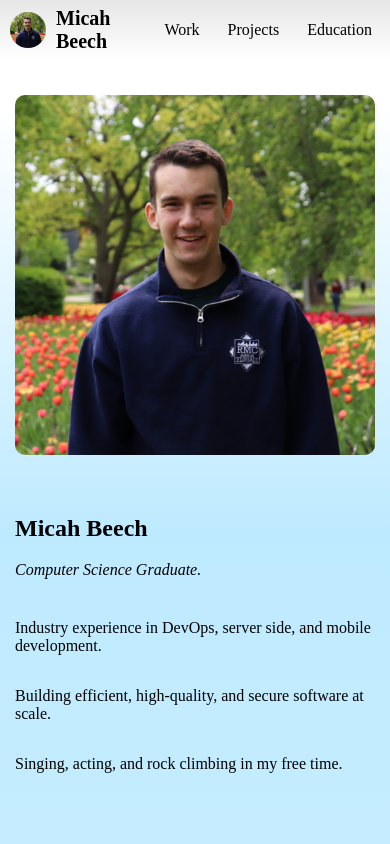
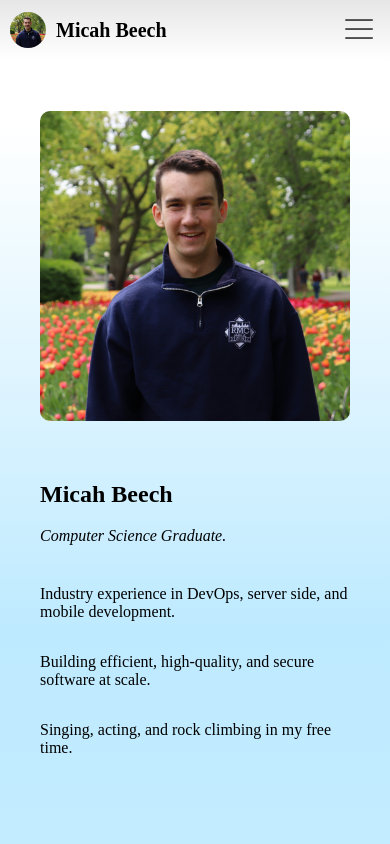
Before and after one commit to micahbeech/personal-website, a React (Create React App) app: page / in a window 390 px wide. Shown: the top 844 px of the page. Built offline with nearby package versions, Linux system fonts and the light colour scheme; a web font is replaced by a local one.

Commit message:
Fix mobile sizing

```diff
--- a/src/components/Home.tsx
+++ b/src/components/Home.tsx
@@ -5,7 +5,7 @@ import "../styles/Home.css";
 function Home() {
   return (
     <div className="hbox page">
-      <img src={logo} className="rounded" alt="Profile" width="360" height="360"/>
+      <img src={logo} className="rounded profile" alt="Profile"/>
 
       <div className="content vbox">
         <h1>Micah Beech</h1>
--- a/src/components/Navbar.tsx
+++ b/src/components/Navbar.tsx
@@ -1,8 +1,12 @@
 import "../styles/Navbar.css";
 import { HashLink } from "react-router-hash-link";
 import profile from '../icons/profile-pic.jpg';
+import hamburger from '../icons/hamburger.png';
+import { useState } from "react";
 
 function Navbar() {
+  const [isMenuExpanded, setIsMenuExpanded] = useState(false);
+
   return (
     <nav className="navigation">
       <HashLink smooth to="/#about" className="header hbox">
@@ -11,19 +15,23 @@ function Navbar() {
         <p className="name">Micah Beech</p>
       </HashLink>
 
-      <div className="navigation-menu">
+      <button className="hamburger" onClick={() => { setIsMenuExpanded(!isMenuExpanded); }}>
+        <img src={hamburger} alt="Hamburger Menu" className="icon"/>
+      </button>
+
+      <div className={isMenuExpanded ? "navigation-menu expanded" : "navigation-menu"}>
         <ul>
           <li>
-            <HashLink smooth to="/#work">Work</HashLink>
+            <HashLink smooth to="/#work" onClick={() => { setIsMenuExpanded(!isMenuExpanded); }}>Work</HashLink>
           </li>
           <li>
-            <HashLink smooth to="/#projects">Projects</HashLink>
+            <HashLink smooth to="/#projects" onClick={() => { setIsMenuExpanded(!isMenuExpanded); }}>Projects</HashLink>
           </li>
           <li>
-            <HashLink smooth to="/#education">Education</HashLink>
+            <HashLink smooth to="/#education" onClick={() => { setIsMenuExpanded(!isMenuExpanded); }}>Education</HashLink>
           </li>
           <li>
-            <HashLink smooth to="/#contact">Contact</HashLink>
+            <HashLink smooth to="/#contact" onClick={() => { setIsMenuExpanded(!isMenuExpanded); }}>Contact</HashLink>
           </li>
         </ul>
       </div>
--- a/src/components/Projects.tsx
+++ b/src/components/Projects.tsx
@@ -47,7 +47,7 @@ function Projects() {
     <div className="vbox page">
       {projects.map((project) => {
         return (
-          <div key={project.title} className="hbox project">
+          <div key={project.title} className="project">
             <div className="card">
               <h1 className="header">{project.title}</h1>
 
--- a/src/index.css
+++ b/src/index.css
@@ -4,11 +4,11 @@ body {
   -webkit-font-smoothing: antialiased;
   -moz-osx-font-smoothing: grayscale;
   background: linear-gradient(180deg, rgba(255,255,255,1) 2%, rgba(190,234,255,1) 10%, rgba(255,255,255,1) 60%);
-  scroll-snap-type: y mandatory;
+  scroll-snap-type: y proximity;
 }
 
 html {
-  scroll-snap-type: y mandatory;
+  scroll-snap-type: y proximity;
 }
 
 section {
--- a/src/styles/Education.css
+++ b/src/styles/Education.css
@@ -5,7 +5,8 @@
 
   .logo {
     object-fit: cover;
-    width: 400px;
+    width: 80vw;
+    max-width: 400px;
     height: 100px;
   }
 
--- a/src/styles/Home.css
+++ b/src/styles/Home.css
@@ -10,6 +10,11 @@
     padding-left: 0px;
     padding-bottom: 24px;
   }
+
+  .profile {
+    width: 100%;
+    max-width: 360px;
+  }
 }
 
 @keyframes fadeinout {
--- a/src/styles/Navbar.css
+++ b/src/styles/Navbar.css
@@ -11,6 +11,20 @@
   padding-bottom: 10px;
   background: linear-gradient(180deg, rgba(230,230,230,1) 0%, rgba(255,255,255,1) 100%);
   z-index: 2;
+
+  .hamburger {
+    border-style: none;
+    cursor: pointer;
+    background: none;
+    display: none;
+    margin-left: auto;
+    margin-right: 10px;
+
+    .icon {
+      height: 30px;
+      width: 30px;
+    }
+  }
 
   .header {
     gap: 10px;
@@ -39,3 +53,43 @@
     margin: 0 14px;
   }
 }
+
+@media screen and (max-width: 600px) {
+  .navigation {
+    .hamburger {
+      display: block;
+    }
+
+    .navigation-menu ul {
+      position: absolute;
+      top: 40px;
+      left: -40px;
+      flex-direction: column;
+      width: 100%;
+      height: 100vh;
+      background-color: white;
+      border-top: 1px solid lightgray;
+      display: none;
+    }
+
+    .navigation-menu li {
+      text-align: center;
+      margin: 0;
+    }
+
+    .navigation-menu li:hover {
+      background-color: #eee;
+    }
+
+    .navigation-menu li a {
+      width: 100%;
+      height: 100%;
+      padding: 10px;
+      display: block;
+    }
+
+    .navigation-menu.expanded ul {
+      display: block;
+    }
+  }
+}
--- a/src/styles/Projects.css
+++ b/src/styles/Projects.css
@@ -1,5 +1,9 @@
 .project {
+  display: flex;
+  flex-direction: row;
   flex-wrap: nowrap;
+  align-items: center;
+  justify-content: center;
   gap: 0px;
   width: 80vw;
   min-width: 460px;
@@ -39,3 +43,25 @@
     background: radial-gradient(circle, rgba(255,255,255,1) 0%, rgba(150,150,150,1) 100%);
   }
 }
+
+@media only screen and (max-width: 540px) {
+  .project {
+    flex-direction: column;
+
+    .card {
+      width: calc(80vw - 40px);
+      height: auto;
+      border-top-left-radius: 10px;
+      border-top-right-radius: 10px;
+      border-bottom-left-radius: 0px;
+    }
+
+    .image {
+      height: 80vw;
+      width: 80vw;
+      border-top-right-radius: 0px;
+      border-bottom-left-radius: 10px;
+      border-bottom-right-radius: 10px;
+    }
+  }
+}
--- a/src/styles/Work.css
+++ b/src/styles/Work.css
@@ -17,7 +17,8 @@
 
     .logo {
       object-fit: cover;
-      width: 400px;
+      max-width: 400px;
+      width: 100%;
       height: 200px;
     }
   }
```
Also changed, not shown: src/icons/hamburger.png (added), src/icons/hitron.png.
